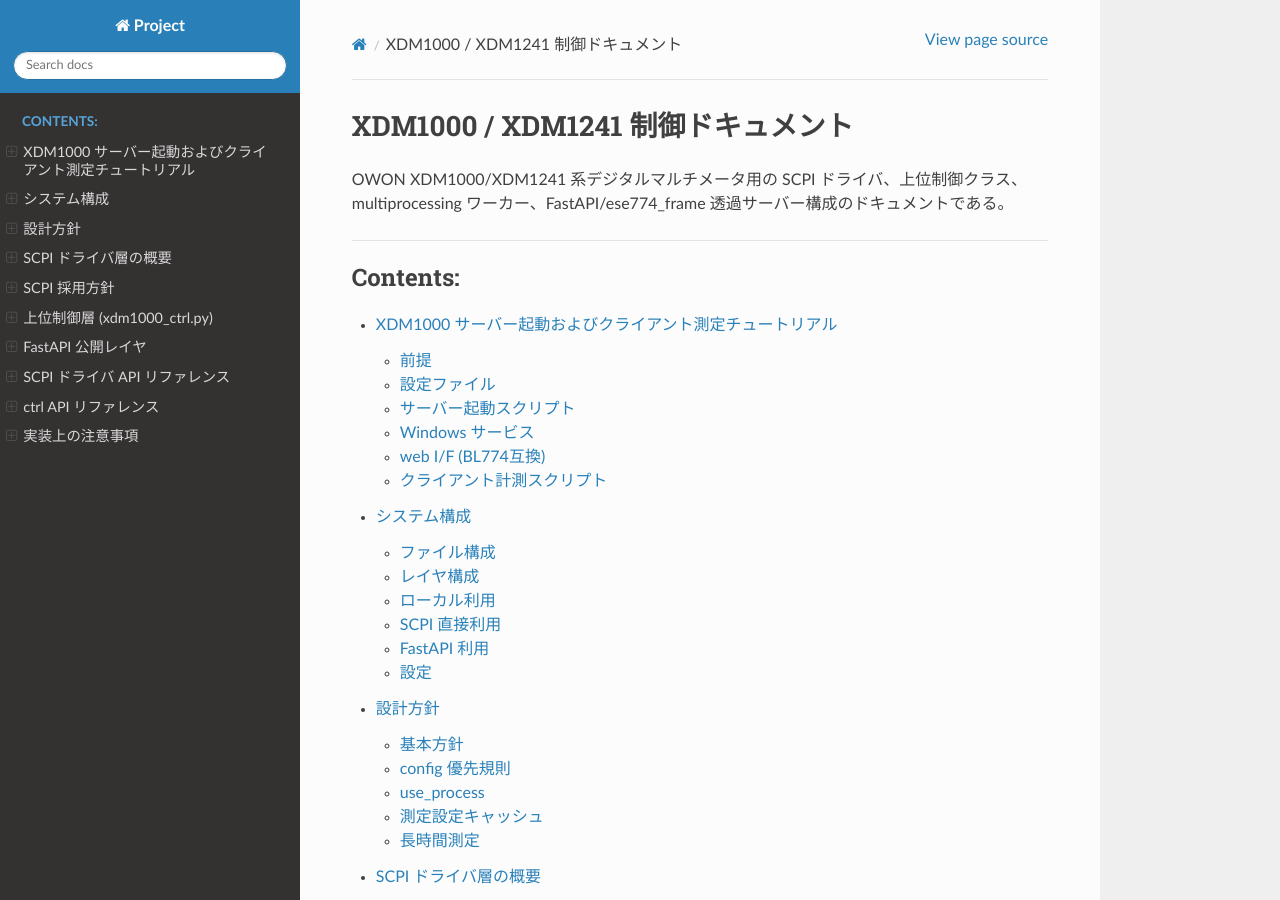
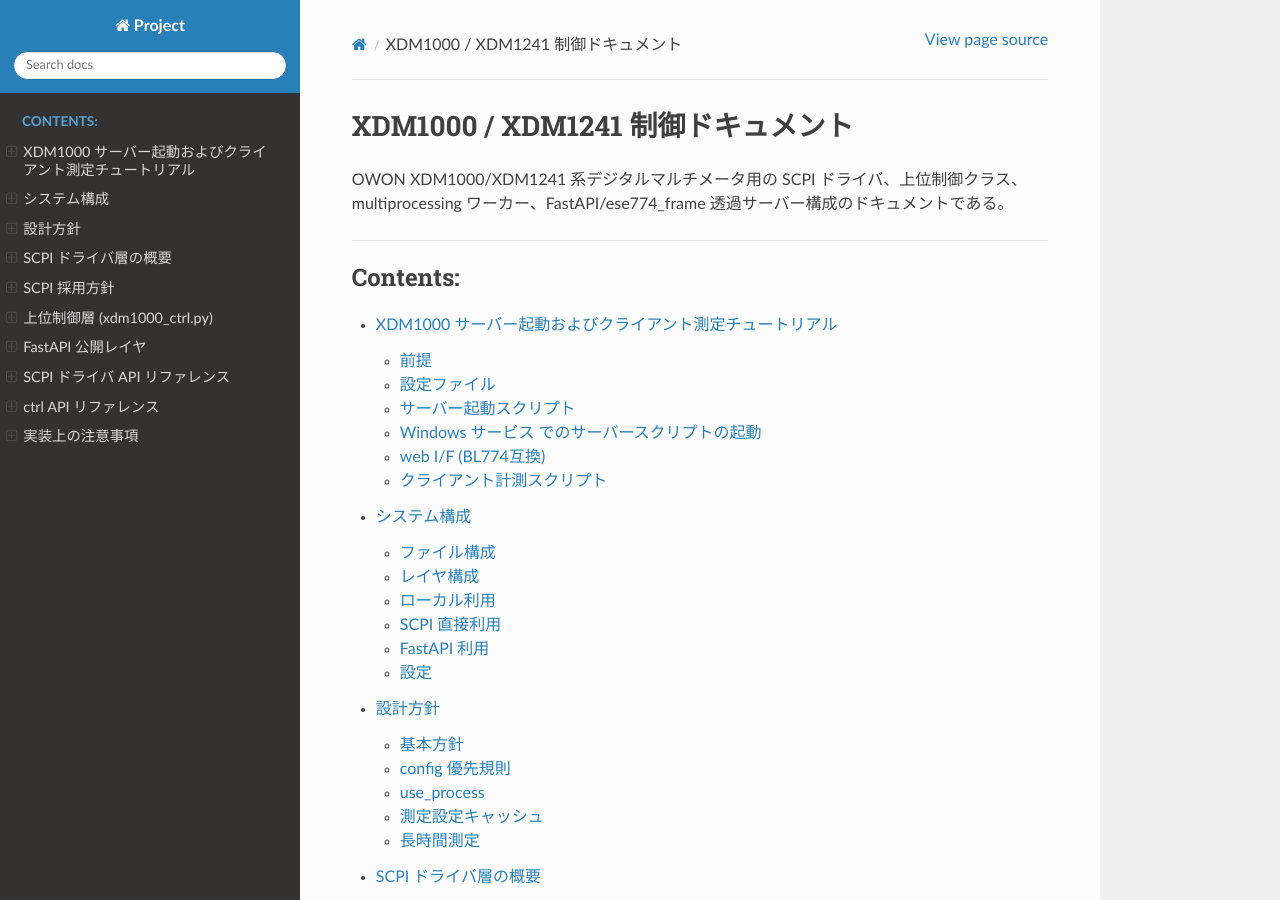
Before and after one commit to ohara-lab-su/xdm1000, a Sphinx documentation site: the page built from docs/index.md, in a window 1280 px wide and 900 px high. Built offline with Sphinx 7.4.7 and the Read the Docs theme 3.1.0, drawn with Linux system fonts in a browser that asks for light colours; pages that are not in the unit, such as notebooks, are missing from menus; some of the changed lines change nothing that is shown.

Commit message:
Expand tutorial: add detailed instructions for Windows service and Linux daemon server setup in Japanese documentation.

````diff
--- a/docs/man/tutorial.md
+++ b/docs/man/tutorial.md
@@ -107,17 +107,35 @@
 http://127.0.0.1:8000
 ```
 
-## Windows サービス
+## Windows サービス でのサーバースクリプトの起動
 
-windows の場合は python によるサーバー起動を**サービス**として、まるで Windows の機能のように使うことができません。
-cobotta などではこれら、python プログラムのサービス化をしてます。
+windows の場合は python によるサーバー起動を**サービス**として、
+まるで Windows 上の機能として使うことができます。
+(Windows ではバックグラウンドで動く機能をサービスと言います）
+
+ただしこれは標準の機能ではなくて **NSSM** などのツールを使うことで実現できます。
+たとえば、cobotta device サーバーが導入された PC では、これら、python プログラムはサービス化
+して運用してます。サービスは Windows のサービスマネージャーで制御可能です
 
 ![](figs/bbb.png)
 
-xdm1000 ではあえてサービス化まではしてません。
+しかし、xdm1000 ではあえてサービス化まではしてません。
+
 サーバーを立ち上げるマシンが、Linux か？ Mac か？ Windows か？も
 よくわかってないです。トラブルが合ったときは、Python のまま起動しているのが
 わかりやすいからです。
+
+サービスは 権限として **System 権限** で動きます。そのユーザーの権限とそのユーザーの環境ではありません。
+その点は注意してください。
+
+### Linux デーモンでのサーバースクリプトの起動
+
+Linux では systemctl によりバックグランドで動く機能を起動可能です。
+バックグラウンドで動くこれらのプログラムは Unix ではデーモンと呼びます。
+
+このデーモンは、Linux の時代により、initd 起動か？ systemd 起動なのか？で大きく違います(sp8 などでの古いシステムでは
+この違いを認識することは非常に重要です)これらにより、python プログラムをデーモンとして自動起動できます
+
 
 ## web I/F (BL774互換)
 
````
